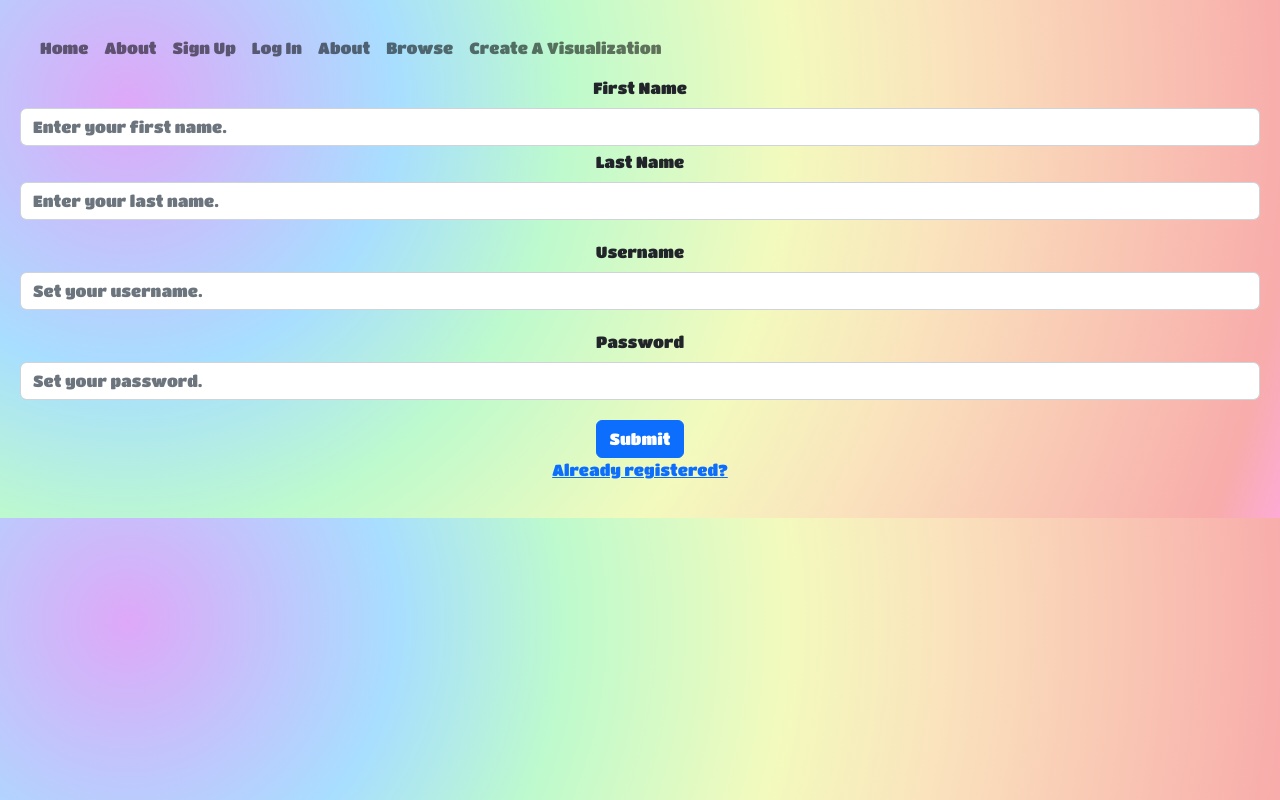
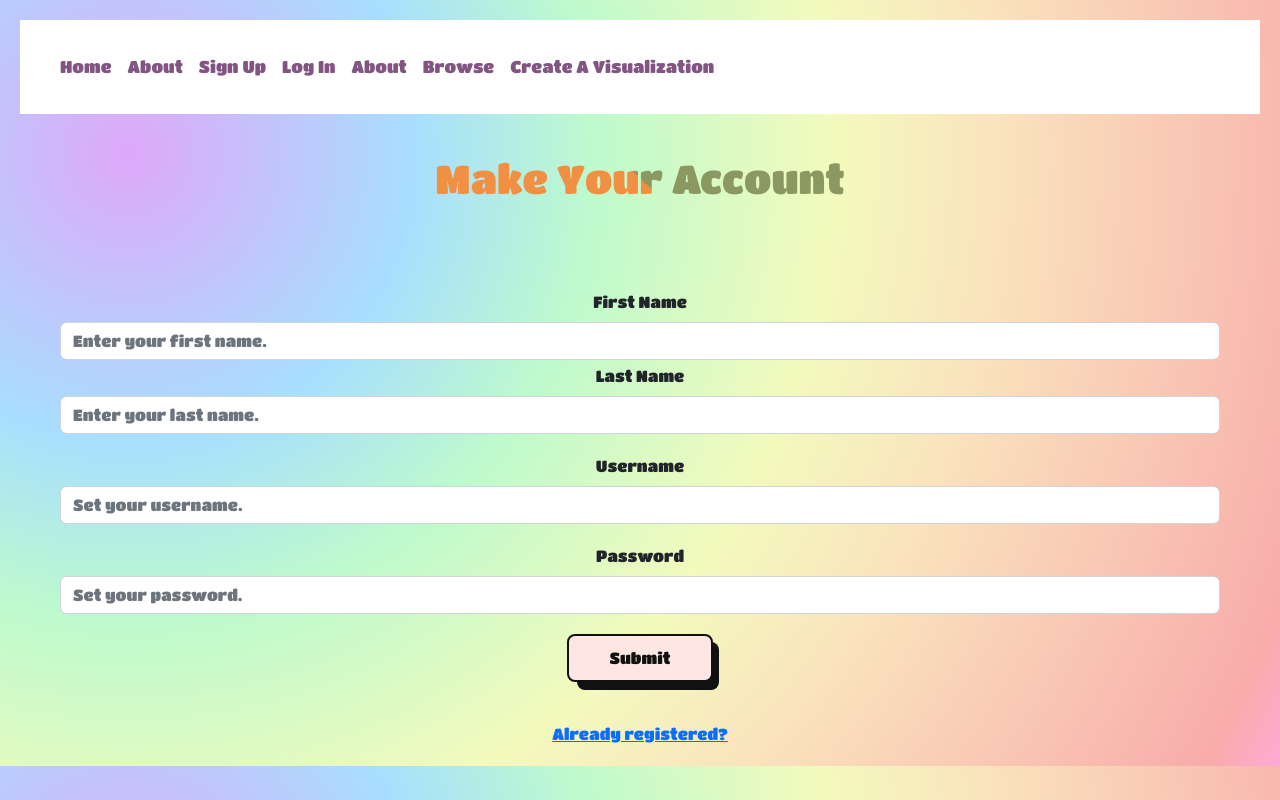
Before and after one commit to cmacias88/color-of-a-genre-app, a React (Create React App) app: page /sign-up in a window 1280 px wide. Built offline with nearby package versions, Linux system fonts and the light colour scheme.

Commit message:
Added styling to NavBar, Buttons and Forms.

```diff
--- a/src/About.js
+++ b/src/About.js
@@ -10,7 +10,7 @@ const About = () => {
             This site was inspired by personalized visualization generators like Spotify Wrapped!
         </p>
         <p>
-            In order to begin creating your visualization, use a valid and <strong>public</strong> Spotify playlist link, URI, or ID.
+            In order to begin creating your visualization, use a valid and <em>public</em> Spotify playlist link, URI, or ID.
             Here are some examples of each:
                 <li>Spotify Playlist Link: https://open.spotify.com/playlist/7fiod3XXqprAJkisV5vfqF?si=51d4ed7684c248b6</li>
                 <li>Spotify Playlist URI: spotify:playlist:7fiod3XXqprAJkisV5vfqF</li>
--- a/src/App.css
+++ b/src/App.css
@@ -6,27 +6,11 @@
     display: block;
     margin: auto;
     text-align: center;
+    padding: 40px
 }
 
 h1 {
-  font-size: 1 rem;
-  margin: auto;
-  text-align:center;
-  align-items: center;
-  justify-content: center;
-  padding: 20px;
-}
-
-.spectrum-background {
-  background:
-      linear-gradient(red, transparent),
-      linear-gradient(to top left, lime, transparent),
-      linear-gradient(to top right, blue, transparent);
-  background-blend-mode: screen;
-}
-
-.gradient-text {
-  background-color: #CA4246;
+    background-color: #021858;
 
     background-image: linear-gradient(
         45deg,
@@ -43,6 +27,7 @@ h1 {
 
     background-size: 100%;
     background-repeat: repeat;
+    padding: 40px;
 
     -webkit-background-clip: text;
         background-clip: text;
@@ -50,10 +35,9 @@ h1 {
         color: transparent;
 
     animation: rainbow-text-simple-animation-rev 0.75s ease forwards;
-
 }
 
-  .gradient-text:hover{
+h1:hover{
     animation: rainbow-text-simple-animation 0.5s ease-in forwards;
 }
 
@@ -78,7 +62,7 @@ h1 {
       }
     100% {
         background-size: 650%;
-      }
+    };
 }
 
 body {
@@ -90,9 +74,111 @@ body {
         rgba(250,227,189,1) 66.8%,
         rgba(248,172,171,1) 95%,
         rgba(254,170,212,1) 99.9% );
+    background-size: cover;
+    background-repeat: repeat;
     font-family: 'Titan One';
     text-align:center;
     align-items: center;
     justify-content: center;
     padding: 20px;
 }
+
+.navbar {
+    background-color: white;
+    text-align: center;
+    overflow: hidden;
+    padding: 20px;
+}
+
+.navbar a {
+    float: left;
+    color: rgba(77, 12, 77, 0.703);
+    text-align: center;
+    padding: 14px 16px;
+    text-decoration: none;
+    font-size: 17px;
+}
+
+.navbar a:hover {
+    background-color: black;
+    color: white;
+}
+
+.navbar a.split {
+    float: right;
+    background-color: #04AA6D;
+    color: black;
+}
+
+em {
+    color: lightseagreen
+}
+
+button {
+    align-items: center;
+    background-color: #fee6e3;
+    border: 2px solid #111;
+    border-radius: 8px;
+    box-sizing: border-box;
+    color: #111;
+    cursor: pointer;
+    display: flex;
+    font-family: 'Titan One';
+    font-size: 16px;
+    height: 48px;
+    justify-content: center;
+    line-height: 24px;
+    margin: auto;
+    max-width: 100%;
+    padding: 0 25px;
+    position: relative;
+    text-align: center;
+    text-decoration: none;
+    user-select: none;
+    -webkit-user-select: none;
+    touch-action: manipulation;
+}
+
+button:after {
+    background-color: #111;
+    border-radius: 8px;
+    content: "";
+    display: block;
+    height: 48px;
+    left: 0;
+    width: 100%;
+    position: absolute;
+    top: -2px;
+    transform: translate(8px, 8px);
+    transition: transform .2s ease-out;
+    z-index: -1;
+    padding: 100 px;
+    margin: auto;
+}
+
+button:hover:after {
+    transform: translate(0, 0);
+}
+
+button:active {
+    background-color: #ffdeda;
+    outline: 0;
+}
+
+button:hover {
+    outline: 0;
+}
+
+@media (min-width: 768px) {
+    button {
+        padding: 0 40px;
+    }
+}
+
+.redirect-login {
+    padding: 40px
+}
+
+.redirect-signup {
+    padding: 40px
+}
--- a/src/BrowseVisualizations.js
+++ b/src/BrowseVisualizations.js
@@ -57,6 +57,7 @@ function BrowseVisualizations() {
 
     return(
         <div>
+            <h1>Browse Our Visualization and User Databases</h1>
             <Form className="forms">
                 <Row className="mb-3">
                     <Form.Group className="mb-1" controlId="formUserSearch">
--- a/src/Home.js
+++ b/src/Home.js
@@ -1,5 +1,5 @@
 import React from 'react';
-import {useNavigate} from "react-router-dom"
+import { useNavigate } from "react-router-dom"
 
 const Home = () => {
   const navigate = useNavigate();
--- a/src/NavBar.js
+++ b/src/NavBar.js
@@ -7,7 +7,7 @@ function NavBar({loggedIn, handleLogout, user}) {
 
     if (loggedIn){
         return (
-            <Navbar sticky="top">
+            <Navbar class="navbar" sticky="top">
                 <Container fluid>
                 <Navbar.Toggle aria-controls="navbarScroll" />
                 <Navbar.Collapse id="navbarScroll">
@@ -45,7 +45,7 @@ function NavBar({loggedIn, handleLogout, user}) {
         );
     } else {
         return (
-            <Navbar sticky="top">
+            <Navbar class="navbar" sticky="top">
                 <Container fluid>
                     <Navbar.Toggle aria-controls="navbarScroll" />
                     <Navbar.Collapse id="navbarScroll">
--- a/src/PlaylistSubmit.js
+++ b/src/PlaylistSubmit.js
@@ -1,6 +1,5 @@
 import { useState } from "react";
 import Form from 'react-bootstrap/Form';
-import Button from 'react-bootstrap/Button';
 import Alert from 'react-bootstrap/Alert';
 import { Link } from 'react-router-dom';
 
@@ -27,6 +26,8 @@ function PlaylistSubmit() {
     };
 
     return(
+        <div>
+            <h1>Submit Your Playlist</h1>
             <Form noValidate validated={validated} onSubmit={handlePlaylistSubmit} className="forms">
                 <Form.Group className="mb-1" controlId="formPlaylistLink">
                     <Form.Label name="playlist_link">Playlist Link</Form.Label>
@@ -36,10 +37,11 @@ function PlaylistSubmit() {
                         If you need help, refer to this link<Link to="/about">here.</Link>
                     </Form.Control.Feedback>
                 </Form.Group>
-            <Button variant="primary" type="submit">
+                <button type="submit">
                     Submit
-            </Button>
+                </button>
             </Form>
+        </div>
         )
     };
 
--- a/src/UserLogIn.js
+++ b/src/UserLogIn.js
@@ -1,6 +1,5 @@
 import { useState } from "react";
 import Form from 'react-bootstrap/Form';
-import Button from 'react-bootstrap/Button';
 import Alert from 'react-bootstrap/Alert';
 import Row from "react-bootstrap/Row";
 import { Link } from 'react-router-dom';
@@ -17,6 +16,7 @@ function UserLogIn({handleLogIn, setUsername, setPassword}) {
 
     return(
         <div>
+            <h1>Log In To Your Account</h1>
             {/* <Form noValidate validated={validated} onSubmit={handleLogIn} className="forms"> */}
             <Form onSubmit={handleLogIn} className="forms">
                 <Row className="mb-3">
@@ -40,13 +40,13 @@ function UserLogIn({handleLogIn, setUsername, setPassword}) {
                         </Form.Control.Feedback>
                     </Form.Group>
                 </Row>
-                <Button variant="primary" type="submit">
+                <button type="submit">
                     Submit
-                </Button>
+                </button>
             </Form>
-            <p>
+            <span class='redirect-signup'>
                 <Link to="/sign-up">Don't have an account?</Link>
-            </p>
+            </span>
         </div>
     )
 };
--- a/src/UserSignUp.js
+++ b/src/UserSignUp.js
@@ -1,6 +1,5 @@
 import { useState } from "react";
 import Form from 'react-bootstrap/Form';
-import Button from 'react-bootstrap/Button';
 import Alert from 'react-bootstrap/Alert';
 import Row from "react-bootstrap/Row";
 import { Link } from 'react-router-dom';
@@ -47,6 +46,7 @@ function UserSignUp() {
 
     return(
         <div>
+            <h1>Make Your Account</h1>
             <Form noValidate validated={validated} onSubmit={handleSubmit} className="forms">
                 <Row className="mb-3">
                     <Form.Group className="mb-1" controlId="formFname">
@@ -85,13 +85,13 @@ function UserSignUp() {
                         </Form.Control.Feedback>
                     </Form.Group>
                 </Row>
-                <Button variant="primary" type="submit">
+                <button type="submit">
                     Submit
-                </Button>
+                </button>
             </Form>
-            <p>
+            <span class="redirect-login">
                 <Link to="/log-in">Already registered?</Link>
-            </p>
+            </span>
         </div>
     )
 };
```
Lines whose indentation alone changed are shown as unchanged.
